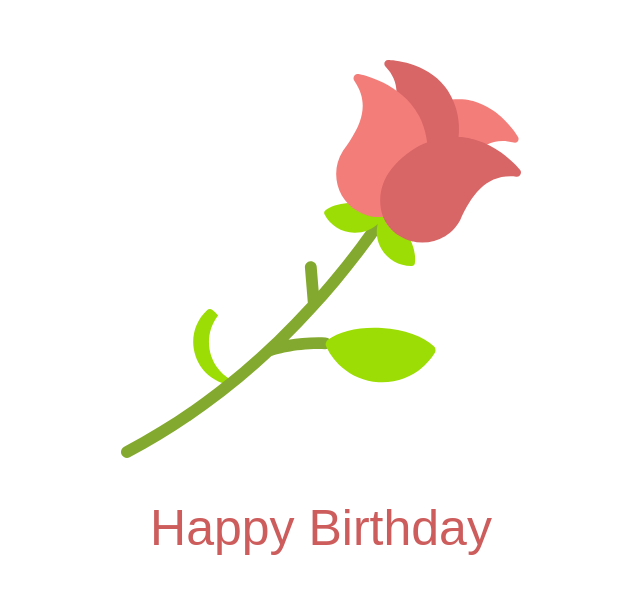
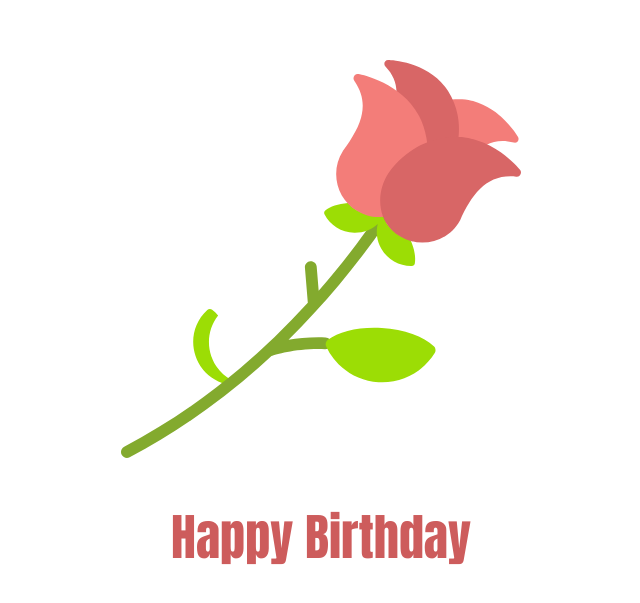
Before and after one commit to giang07604/giang07604.github.io, a plain HTML site: page index.html in a window 1280 px wide. Shown: the part 141-744 px from the top of the page, without its empty margins (319-959 px from the left). Drawn offline with nearby package versions, Linux system fonts and the light colour scheme.

Commit message:
Update index.html

```diff
--- a/index.html
+++ b/index.html
@@ -13,10 +13,11 @@
     <link rel="stylesheet" href="https://cdnjs.cloudflare.com/ajax/libs/animate.css/4.1.1/animate.min.css" />
     <script src="https://ajax.googleapis.com/ajax/libs/jquery/3.6.3/jquery.min.js"></script>
     <style>
+        @import url('https://fonts.googleapis.com/css2?family=Anton&display=swap');
         @media only screen and (max-width: 600px) {
             .container {
                 font-size: 30px;
-                width: 90vw;
+                width: 100vw;
                 height: 80vh;
             }
 
@@ -26,7 +27,6 @@
 
             .container .text-happy {
                 margin-top: -58%;
-
             }
         }
 
@@ -50,7 +50,7 @@
         .container .text-happy {
             display: none;
             text-align: center;
-            font-family: fantasy;
+            font-family: 'Anton', sans-serif;
             color: indianred;
             font-size: 50px;
             top: 80%;
@@ -134,10 +134,7 @@
                                  c-16.072-12.613-41.381-26.674-72.329-23.977c-21.664,2.405-52.653,12.308-77.277,45.856c-13.392,19.922-16.495,52.272,4.132,72.986
                                  c3.371,3.385,7.075,6.243,11.008,8.573c4.885,2.894,10.125,4.964,15.515,6.228C354.624,212.802,357.947,181.899,370.903,162.627z" />
         </svg>
-        <p class="text-happy" id="text-click" style=" display: none;   font-family: fantasy;
-        color: indianred;
-        font-size: 50px;
-        top: 80%;">Happy Birthday</p>
+        <p class="text-happy" id="text-click" >Happy Birthday</p>
     </div>
 
 
```
